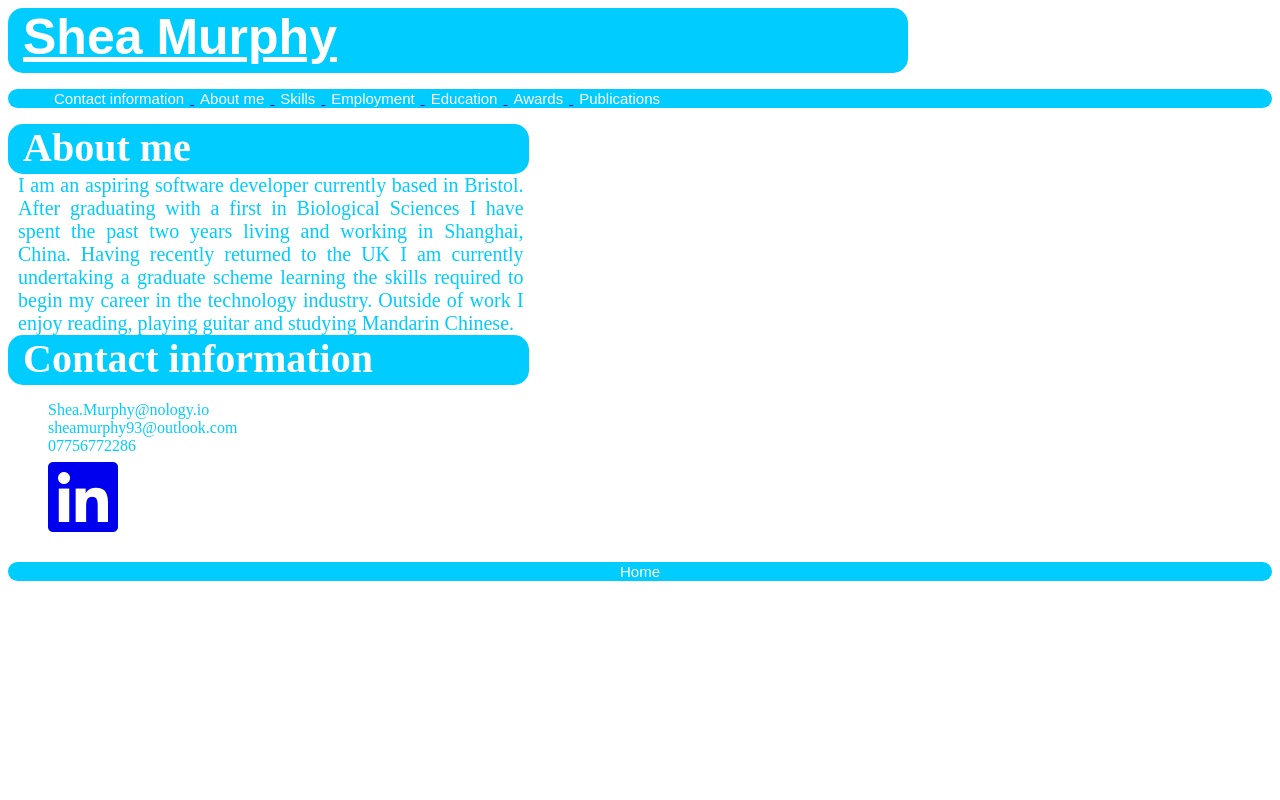
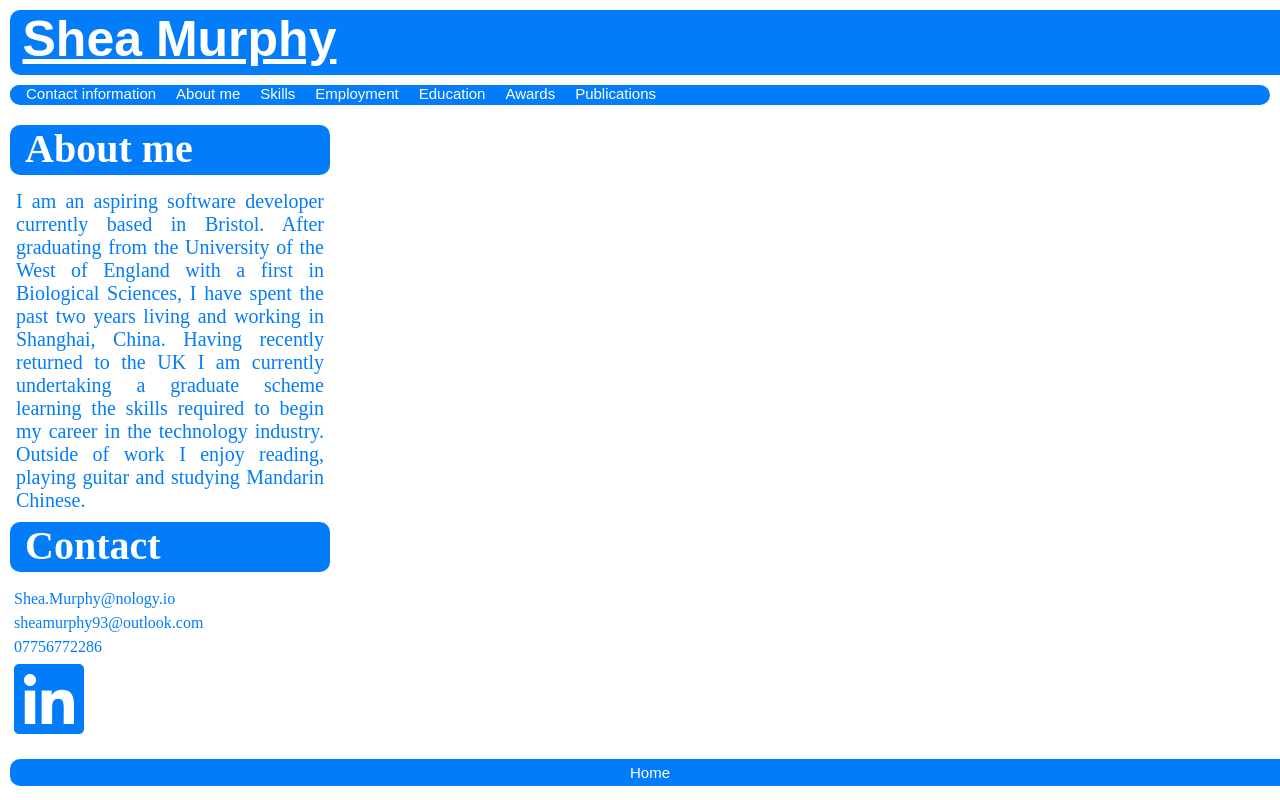
Before and after one commit to Emmanuelnology/CV, a PHP site: page /shea/index.html in a window 1280 px wide. Run offline with PHP 8.4, Linux system fonts and the light colour scheme; some libraries are stand-ins or nearby versions.

Commit message:
Correected lint run errors

```diff
--- a/shea/index.html
+++ b/shea/index.html
@@ -1,15 +1,17 @@
 <!DOCTYPE html>
+
 <html>
 <head>
     <title>Shea Murphy</title>
     <link href="https://fonts.googleapis.com/css?family=Open+Sans" rel="stylesheet">
     <link href="styles.css" type="text/css" rel="stylesheet">
-    <link rel="stylesheet" href="https://use.fontawesome.com/releases/v5.4.1/css/all.css" integrity="sha384-5sAR7xN1Nv6T6+dT2mhtzEpVJvfS3NScPQTrOxhwjIuvcA67KV2R5Jz6kr4abQsz" crossorigin="anonymous">
+    <link rel="stylesheet" href="https://use.fontawesome.com/releases/v5.4.1/css/all.css" integrity="sha384-5sAR7xN1Nv6T6+dT2mhtzEpVJvfS3NScPQTrOxhwjIuvcA67KV2R5Jz6kr4abQsz"
+        crossorigin="anonymous">
 </head>
 
 <body>
     <header>
-        <h1>Shea Murphy </h1>
+        <h1 class="rounded">Shea Murphy </h1>
         <nav>
             <section>
                 <div class="navbnnr">
@@ -55,12 +57,12 @@
         </nav>
     </header>
     <main>
-        <section>
+        <section class="aboutme" >
             <h2>About me</h2>
-            <p class="aboutme">
+            <p class="rounded" id="aboutme-content">
                 I am an aspiring software developer currently based
-                in Bristol. After graduating with a first in Biological
-                Sciences I have spent the past two years living and
+                in Bristol. After graduating from the University of the West of England with a first in Biological
+                Sciences, I have spent the past two years living and
                 working in Shanghai, China. Having recently returned to
                 the UK I am currently undertaking a graduate scheme
                 learning the skills required to begin my career in the technology
@@ -69,7 +71,7 @@
             </p>
         </section>
         <section class="contact">
-            <h2>Contact information</h2>
+            <h2 class="rounded">Contact information</h2>
             <ul id="infolist">
                 <li>Shea.Murphy@nology.io</li>
                 <li>sheamurphy93@outlook.com</li>
@@ -83,9 +85,9 @@
         </section>
     </main>
     <footer>
-            <a href="/" id="hmelnk">
-                <button>Home</button>
-            </a>
+        <a href="/" id="hmelnk">
+            <button>Home</button>
+        </a>
     </footer>
 </body>
 
--- a/shea/styles.css
+++ b/shea/styles.css
@@ -1,88 +1,127 @@
+/* home link styles
+
+position: fixed;
+bottom: 15px; */
+
+/*background image styles*/
+
+/* background-image: url(b-ink.jpg);
+background-size: contain;
+background-repeat: no-repeat;
+background-position: right; */
+
+
 *{
-    border-radius: 15px;
+    box-sizing: border-box;
+    margin: 0;
+    padding: 0;
 }
 
 body{
     text-align: justify;
     background-color: white;
-    color: #00ccff;
+    color: rgb(2, 124, 249);
+ }
+
+ h1{
+    font-family: sans-serif;
+    font-size: 50px;
+    text-decoration: underline;
+    color: #fff;
+    background-color: rgb(2, 124, 249);
+    width: 100%;
+    height: 65px;
+    text-align: left;
+    border-radius: 10px;
+    margin: 10px;
+    padding-left: 0.25em;
  }
 
  .navbnnr{
-    background-color: #00ccff;
-    border-radius: 15px;
-}
-
-.navbnnr{
-    background-color: #00ccff;
-    border-radius: 15px;
+    background-color: rgb(2, 124, 249);
+    border-radius: 10px;
+    padding: 10 0 10 0px;
+    margin: 10px;
+    height: 1.25em;
 }
 
 #navbttns li{
-    display: inline;
-    background-color: #00ccff;
+    display: inline-block;
+    background-color: rgb(2, 124, 249);
     text-align: center;
+    text-decoration: none;
+    padding-left: 1em;
+    border-radius: 10px;
+}
+
+a{
+    text-decoration: none;
+    color: inherit;
+    height: 1.25em;
+    width: 100%;
 }
 
 button{
     color: #FFF;
-    background-color: #00ccff;
+    background-color: rgb(2, 124, 249);
     border: none;
+    font-size: 15px;
     text-decoration: none;
-    font-size: 15px;
-    border-radius: 15px;
+    padding: 0 1 0 1em;
 }
 
 button:hover{
     background: white;
-    color: #00ccff;
+    color: rgb(2, 124, 249);
     cursor: pointer;
+    border-radius: 10px;
 }
 
- h1{
-     font-family: sans-serif;
-     font-size: 50px;
-     text-decoration: underline;
-     color: #fff;
-     background-color: #00ccff;
-     width: 70%;
-     height: 65px;
-     text-align: left;
-     border-radius: 15px;
-     margin: 0 0 0 0;
-     padding: 0 0 0 15px;
- }
-
  h2{
-     color: #fff;
-     background-color: #00ccff;
-     width: 40%;
-     height: 50px;
-     text-align: left;
-     border-radius: 15px;
-     font-size: 40px;
-     margin: 0 0 0 0;
-     padding: 0 0 0 15px;
+    color: #fff;
+    background-color: rgb(2, 124, 249);
+    width: 100%;
+    height: 50px;
+    text-align: left;
+    border-radius: 10px;
+    font-size: 40px;
+    margin-bottom: 15px;
+    padding-left: 15px;
  }
 
  .aboutme{
-     font-size: 20px;
-     width: 40%;
-     float: left;
-     margin: 0 0 0 10px;
+    font-size: 20px;
+    width: 25%;
+    height: 40%;
+    float: left;
+    margin: 10px;
  }
 
+#aboutme-content{
+    padding-left: 0.3em;
+    padding-right: 0.3em;
+}
+
  .contact{
-     clear: left;
+    clear: left;
+    width: 25%;
+    margin: 10px;
  }
 
- .wrap{
-     text-align: center;
+#infolist{
+    padding-left: 0.25em;
+    padding-right: 0.25em;
+}
+
+ .contact>ul{
+    padding-left: none;
+    line-height: 1.5em;
  }
 
 ul {
     list-style-type: none;
     margin: none;
+    padding: none;
 }
 
 .lnkdinicon{
@@ -91,4 +130,7 @@ ul {
 
 #hmelnk button{
     width: 100%;
+    border-radius: 10px;
+    padding: 5px;
+    margin: 10px;
 }
```
